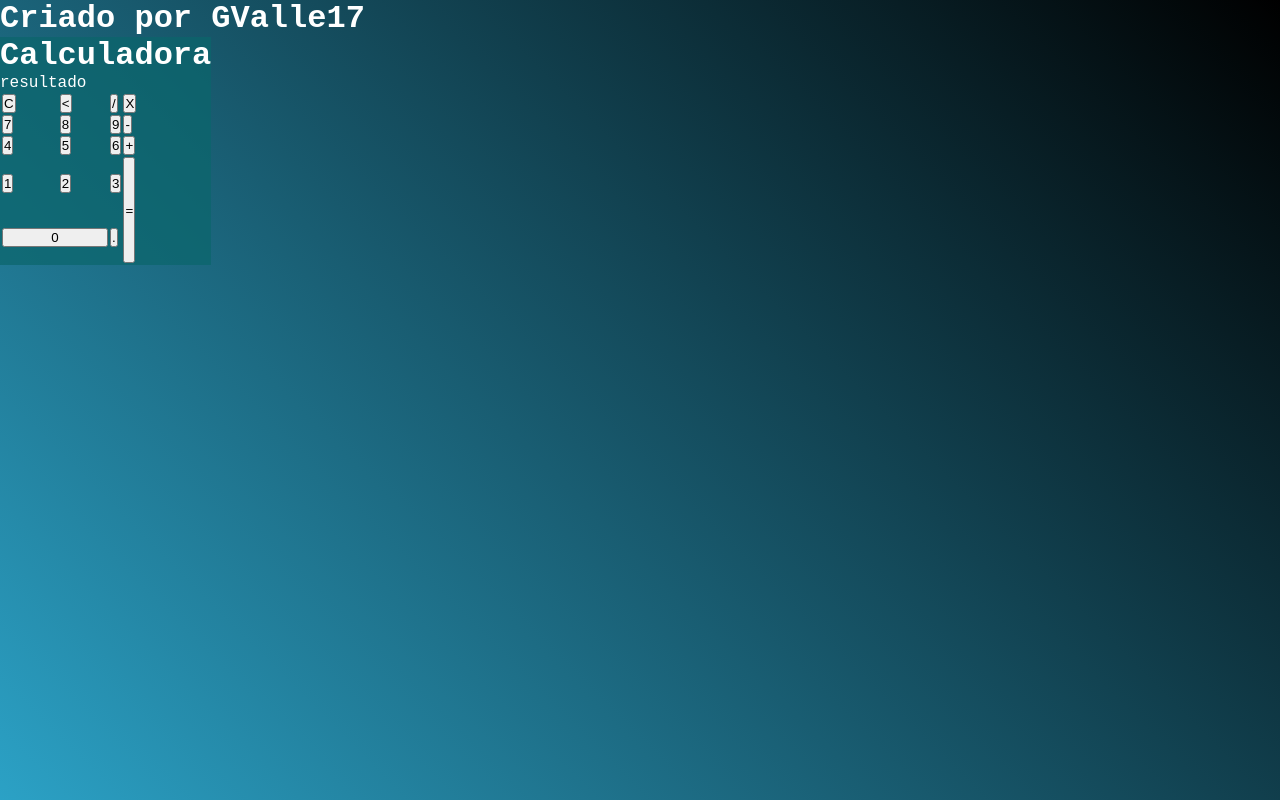
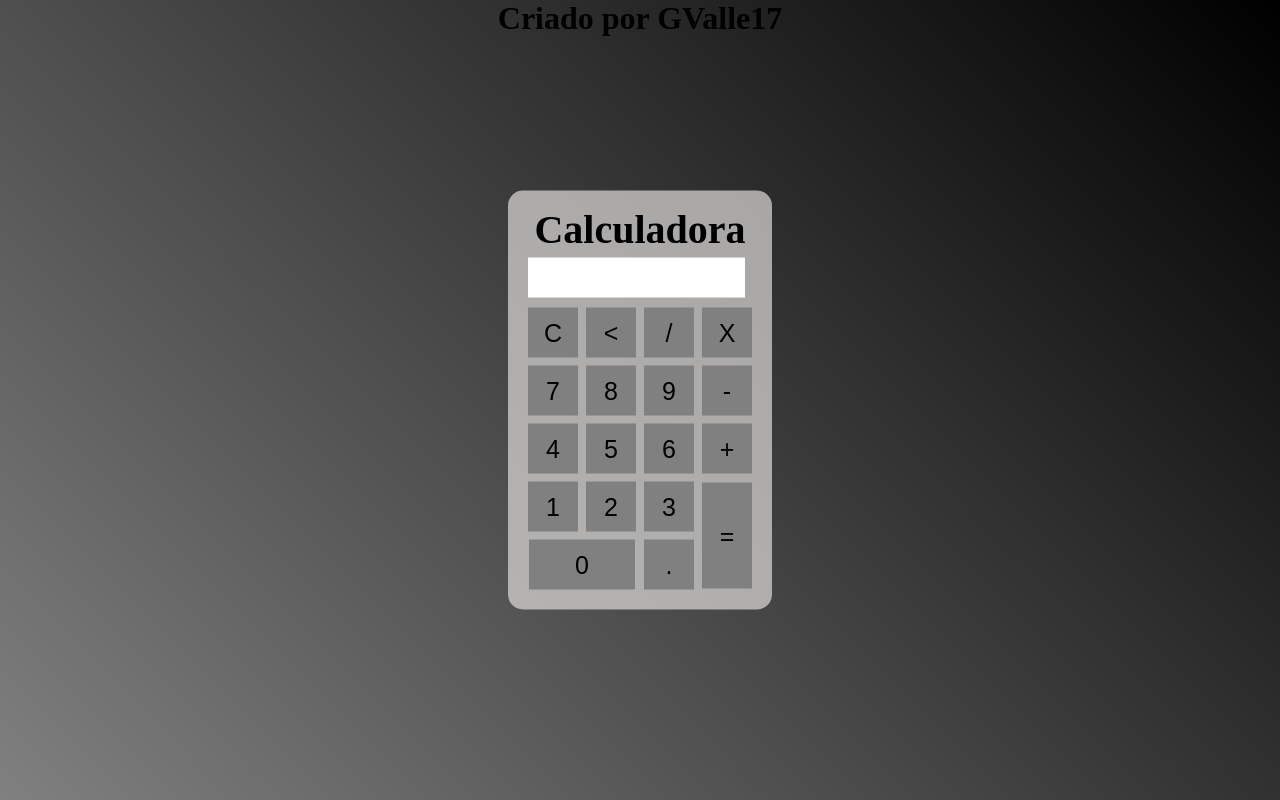
Before and after one commit to GValle-17/roycaixote, a plain HTML site: page index.html in a window 1280 px wide. Drawn offline with Linux system fonts and the light colour scheme.

Commit message:
Add files via upload

```diff
--- a/index.html
+++ b/index.html
@@ -5,7 +5,7 @@
         <title>Calculadora</title>
         <meta harset="UTF-8">
         <meta name="viewport" content="width-device-width, initial-scale=1.0">
-        <link rel="stylesheet" href="style.css">
+        <link rel="stylesheet" href="styles.css">
     </head>
 
     <body>
@@ -13,38 +13,49 @@
             <h1>Criado por GValle17</h1>
             <div class="Calculadora">
                 <h1>Calculadora</h1>
-                <p id="resultado">resultado</p>
+                <p id="resultado"></p>
                 <table>
                     <tr>
-                        <td><button class="botao">C</button></td>
+                        <td><button class="botao" onclick="clean()">C</button></td>
                         <td><button class="botao"><</button></td>
-                        <td><button class="botao">/</button></td>
-                        <td><button class="botao">X</button></td>
+                        <td><button class="botao" onclick="insert ('/')">/</button></td>
+                        <td><button class="botao" onclick="insert ('*')">X</button></td>
                     </tr>
                     <tr>
-                        <td><button class="botao">7</button></td>
-                        <td><button class="botao">8</button></td>
-                        <td><button class="botao">9</button></td>
-                        <td><button class="botao">-</button></td>
+                        <td><button class="botao" onclick="insert ('7')">7</button></td>
+                        <td><button class="botao" onclick="insert ('8')">8</button></td>
+                        <td><button class="botao" onclick="insert ('9')">9</button></td>
+                        <td><button class="botao" onclick="insert ('-')">-</button></td>
                     </tr>
                     <tr>
-                        <td><button class="botao">4</button></td>
-                        <td><button class="botao">5</button></td>
-                        <td><button class="botao">6</button></td>
-                        <td><button class="botao">+</button></td>
+                        <td><button class="botao" onclick="insert ('4')">4</button></td>
+                        <td><button class="botao" onclick="insert ('5')">5</button></td>
+                        <td><button class="botao" onclick="insert ('6')">6</button></td>
+                        <td><button class="botao" onclick="insert ('+')">+</button></td>
                     </tr>
                     <tr>
-                        <td><button class="botao">1</button></td>
-                        <td><button class="botao">2</button></td>
-                        <td><button class="botao">3</button></td>
+                        <td><button class="botao" onclick="insert ('1')">1</button></td>
+                        <td><button class="botao" onclick="insert ('2')">2</button></td>
+                        <td><button class="botao" onclick="insert ('3')">3</button></td>
                         <td rowspan="2"><button class="botao" style="height: 106px;">=</button></td>
                     </tr>
                     <tr>
-                        <td colspan="2"><button class="botao" style="width: 106px;">0</button></td>
-                        <td><button class="botao">.</button></td>
+                        <td colspan="2"><button class="botao" style="width: 106px;" onclick="insert ('0')">0</button></td>
+                        <td><button class="botao" onclick="insert ('.')">.</button></td>
                     </tr>
                 </table>
             </div>
         </div>
+        <script>
+            function insert (num)
+            {
+                var numero=document.getElementById ('resultado').innerHTML;
+                document.getElementById ('resultado').innerHTML = numero+num;
+            }
+            function clean ()
+            {
+                document.getElementById('resultado').innerHTML="";
+            }
+        </script>
     </body>
 </html>
--- /dev/null
+++ b/styles.css
@@ -0,0 +1,44 @@
+*{
+    margin: 0;
+    padding: 0;
+}
+.fundo{
+    background-image: linear-gradient(45deg, grey, black);
+    height: 100vh;
+    color: black;
+    font-family: 'Times New Roman', Times, serif;
+    text-align: center;
+}
+.Calculadora{
+    position: absolute;
+    background-color: rgba(222, 219, 219, 0.7);
+    top: 50%;
+    left: 50%;
+    transform: translate(-50%, -50%);
+    border-radius: 15px;
+    padding: 15px;
+    font-size: 20px;
+}
+.botao{
+    width: 50px;
+    height: 50px;
+    margin: 3px;
+    font-size: 25px;
+    cursor: pointer;
+    background-color: grey;
+    border: none;
+    color: black;
+}
+.botao:hover{
+    background-color: black;
+    color: white;
+}
+#resultado{
+    background-color: white;
+    width: 207px;
+    height: 30px;
+    margin: 5px;
+    color: black;
+    text-align: right;
+    padding: 5px;
+}
```
